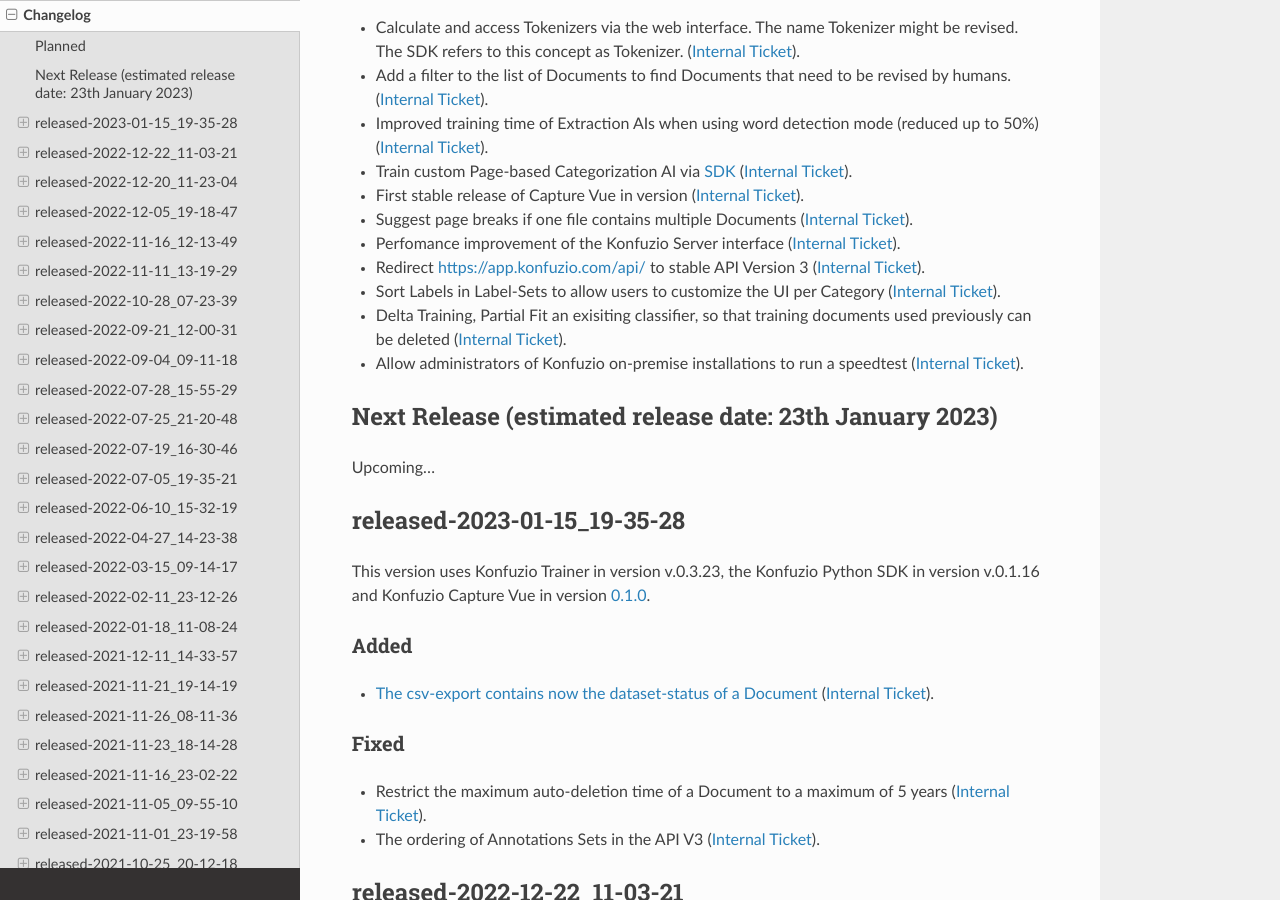
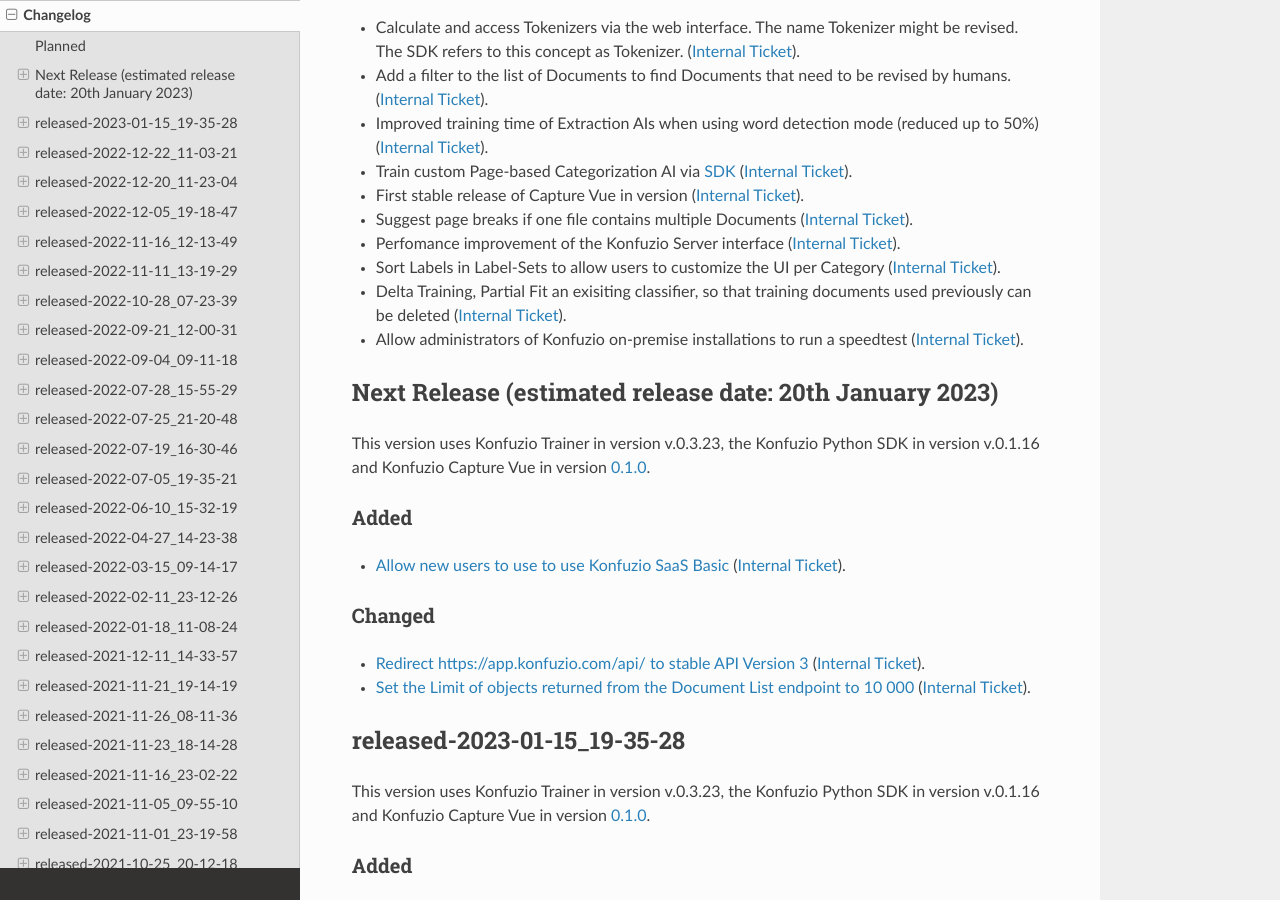
Before and after one commit to konfuzio-ai/konfuzio-sdk, a Sphinx documentation site: the page built from docs/web/changelog_app.md, in a window 1280 px wide and 900 px high, scrolled down 464 px. Built offline with Sphinx 7.4.7 and the Read the Docs theme 2.0.0, drawn with Linux system fonts in a browser that asks for light colours; pages that are not in the unit, such as notebooks, are missing from menus.

Commit message:
Update changelog_app.md

```diff
--- a/docs/web/changelog_app.md
+++ b/docs/web/changelog_app.md
@@ -40,9 +39,16 @@
 - A bug during the extraction post-processing steps, which was causing the first line items of each page to be skipped ([Internal Ticket](https://git.konfuzio.com/konfuzio/objectives/-/issues/9561))
 -->
 
-## Next Release (estimated release date: 23th January 2023)
+## Next Release (estimated release date: 20th January 2023)
 
-Upcoming...
+This version uses Konfuzio Trainer in version v.0.3.23, the Konfuzio Python SDK in version v.0.1.16 and Konfuzio Capture Vue in version [0.1.0](https://github.com/konfuzio-ai/konfuzio-capture-vue/releases/).
+
+### Added
+- [Allow new users to use to use Konfuzio SaaS Basic](https://konfuzio.com/de/preise/) ([Internal Ticket](https://git.konfuzio.com/konfuzio/objectives/-/issues/10489)).
+
+### Changed
+- [Redirect https://app.konfuzio.com/api/ to stable API Version 3](https://app.konfuzio.com/api/) ([Internal Ticket](https://git.konfuzio.com/konfuzio/objectives/-/issues/9692)).
+- [Set the Limit of objects returned from the Document List endpoint to 10 000](https://dev.konfuzio.com/web/api-v3.html#content-limits) ([Internal Ticket](https://git.konfuzio.com/konfuzio/objectives/-/issues/9975)).
 
 ## released-2023-01-15_19-35-28
 
```
Also changed, not shown: other parts of docs/web/changelog_app.md (+0 -1 lines).
